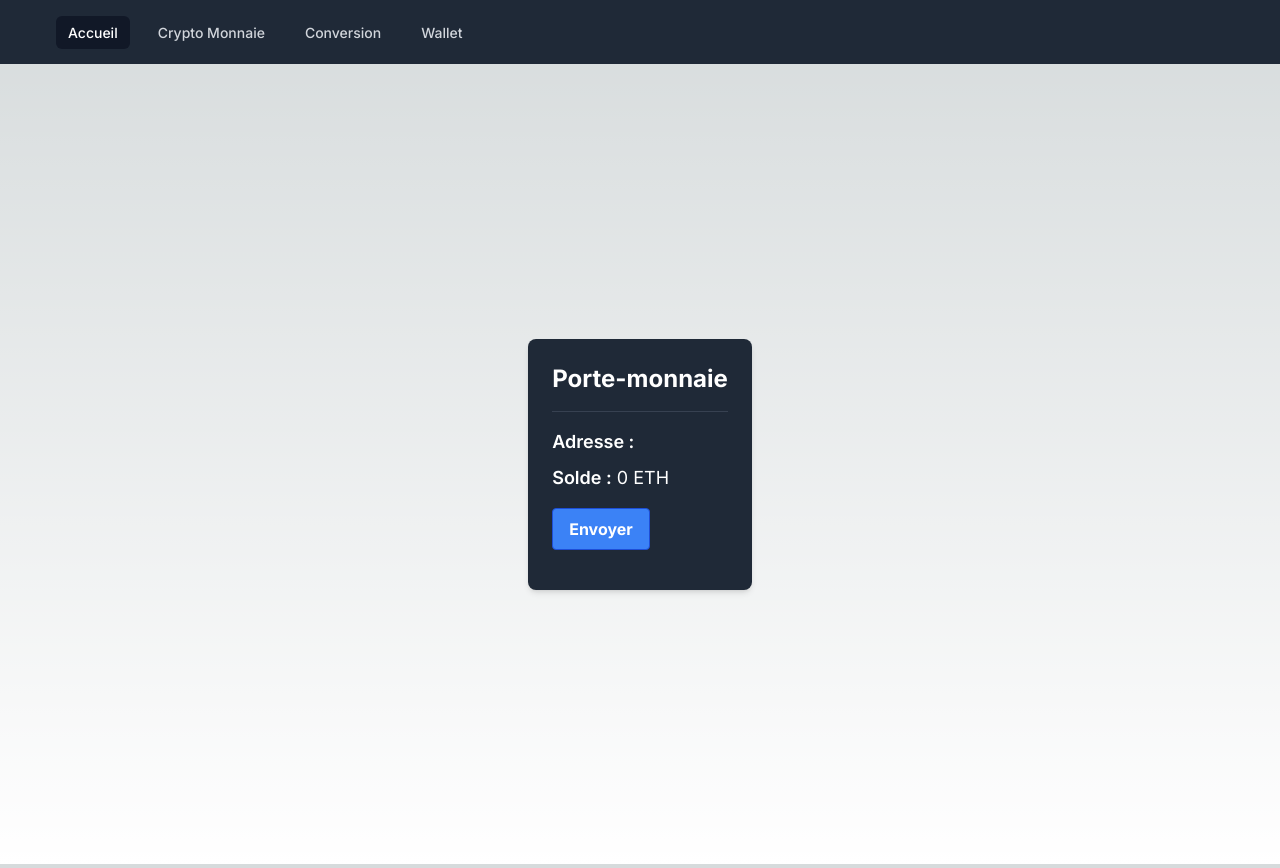
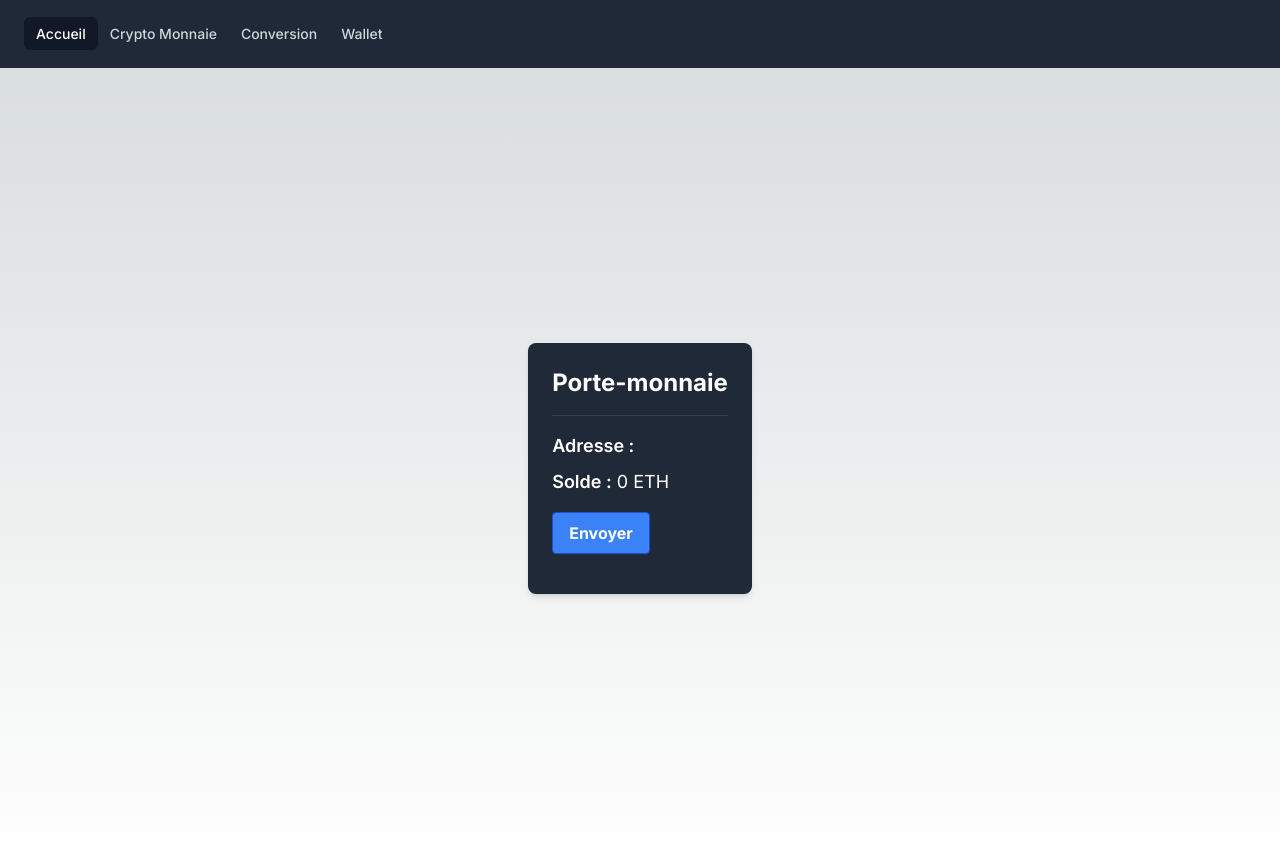
Before and after one commit to benalioune/devops, a Next.js app: page /wallet in a window 1280 px wide. Built offline with nearby package versions, Linux system fonts and the light colour scheme.

Commit message:
fix: navbar

```diff
--- a/app/Navbar.js
+++ b/app/Navbar.js
@@ -3,12 +3,9 @@ import Image from 'next/image'; // Import de Image depuis Next.js
 
 export default function Navbar() {
   return (
-    <nav className="bg-gray-800">
-        <div className="mx-auto max-w-7xl px-2 sm:px-6 lg:px-8">
-            <div className="relative flex h-16 items-center justify-between">
-                <div className="flex flex-1 items-center justify-center sm:items-stretch sm:justify-start">
-                    <div className="hidden sm:ml-6 sm:block">
-                        <div className="flex space-x-4">
+    <nav className="flex items-center justify-between flex-wrap bg-gray-800 p-6">
+        <div className="w-full block flex-grow lg:flex lg:items-center lg:w-auto">
+            <div className="text-sm lg:flex-grow">
                 <Link href="/">
                     <span href="#" className="bg-gray-900 text-white rounded-md px-3 py-2 text-sm font-medium" aria-current="page">Accueil</span>
                 </Link>
@@ -23,9 +20,6 @@ export default function Navbar() {
                 </Link>
             </div>
         </div>
-                </div>
-            </div>
-        </div>
     </nav>
   );
 };
```
Lines whose indentation alone changed are shown as unchanged.
